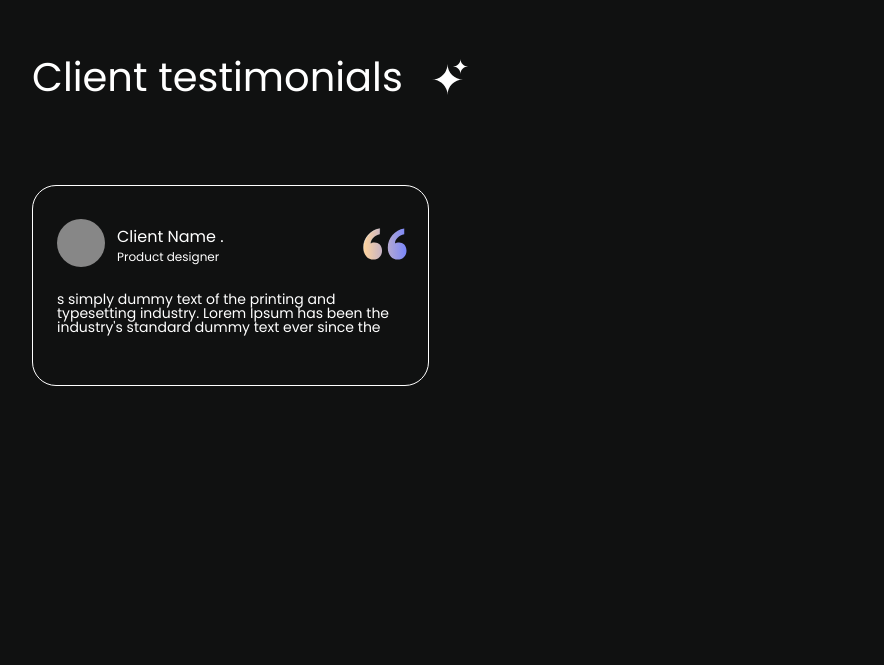
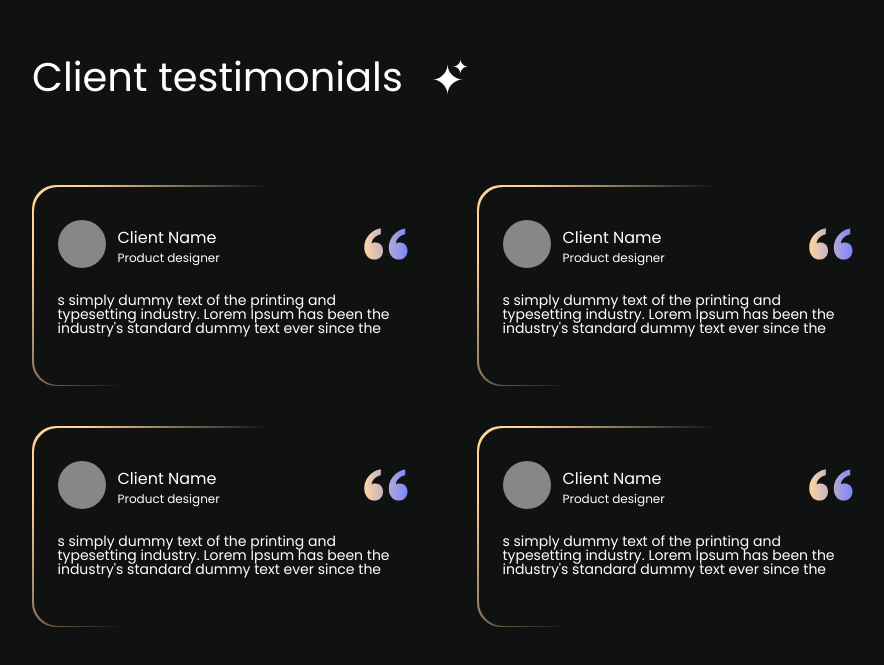
Before and after one commit to kudae3/znisa, a React (Vite) app: page / in a window 1280 px wide. Shown: the part 4177-4842 px from the top of the page, without its empty margins (63-947 px from the left). Before the commit the page ends 4603 px from the top, so only its background shows below. Built offline with nearby package versions, Linux system fonts and the light colour scheme.

Commit message:
feat: update Testimonials component to display dynamic testimonial data with improved layout and styling

```diff
--- a/src/components/Testimonials.jsx
+++ b/src/components/Testimonials.jsx
@@ -3,6 +3,33 @@ import Twinkle from '../assets/icons/Twinkle'
 import Quote from '../assets/icons/Quote'
 
 const Testimonials = () => {
+  const testimonialData = [
+    {
+      id: 1,
+      name: "Client Name",
+      role: "Product designer",
+      text: "s simply dummy text of the printing and typesetting industry. Lorem Ipsum has been the industry's standard dummy text ever since the"
+    },
+    {
+      id: 2,
+      name: "Client Name",
+      role: "Product designer",
+      text: "s simply dummy text of the printing and typesetting industry. Lorem Ipsum has been the industry's standard dummy text ever since the"
+    },
+    {
+      id: 3,
+      name: "Client Name",
+      role: "Product designer",
+      text: "s simply dummy text of the printing and typesetting industry. Lorem Ipsum has been the industry's standard dummy text ever since the"
+    },
+    {
+      id: 4,
+      name: "Client Name",
+      role: "Product designer",
+      text: "s simply dummy text of the printing and typesetting industry. Lorem Ipsum has been the industry's standard dummy text ever since the"
+    }
+  ]
+
   return (
     <div className='text-white flex flex-col gap-10 mt-20'>
         <div className='flex gap-[29px] items-center pb-10'>
@@ -10,20 +37,28 @@ const Testimonials = () => {
             <Twinkle/>
         </div>
 
-        <div className='w-[397px] h-[201px] border-[1.5px] rounded-3xl py-8 px-6 flex flex-col gap-6'>
+        <div className='grid grid-cols-2 gap-10 w-[850px]'>
+          {testimonialData.map((testimonial) => (
+            <div key={testimonial.id} className='relative w-[397px] h-[201px] rounded-3xl p-[1.5px]' style={{
+              backgroundImage: 'linear-gradient(305.8deg, rgba(125, 122, 251, 0) 56.27%, #FFD49C 90.38%)'
+            }}>
+              <div className='w-full h-full backdrop-blur-[30px] bg-[#101111] rounded-3xl py-8 px-6 flex flex-col gap-6'>
                 <div className='w-[349px] h-[50px] flex justify-between items-center'>
                     <div className='flex gap-3 items-center'>
                       <div className='bg-[#878787] rounded-full w-12 h-12'></div>
                       <div>
-                    <h3 className='font-normal text-[16px] leading-7'>Client Name .</h3>
-                    <p className='font-normal text-[12px] leading-[100%]'>Product designer</p>
+                        <h3 className='font-normal text-[16px] leading-7'>{testimonial.name}</h3>
+                        <p className='font-normal text-[12px] leading-[100%]'>{testimonial.role}</p>
                       </div>
                     </div>
                     <div className='w-[43px] h-[31px]'>
                       <Quote/>
                     </div>
                 </div>
-            <p className='font-normal text-[14px] leading-[100%]'>s simply dummy text of the printing and typesetting industry. Lorem Ipsum has been the industry's standard dummy text ever since the </p>
+                <p className='font-normal text-[14px] leading-[100%]'>{testimonial.text}</p>
+              </div>
+            </div>
+          ))}
         </div>
 
     </div>
```
Lines whose indentation alone changed are shown as unchanged.
